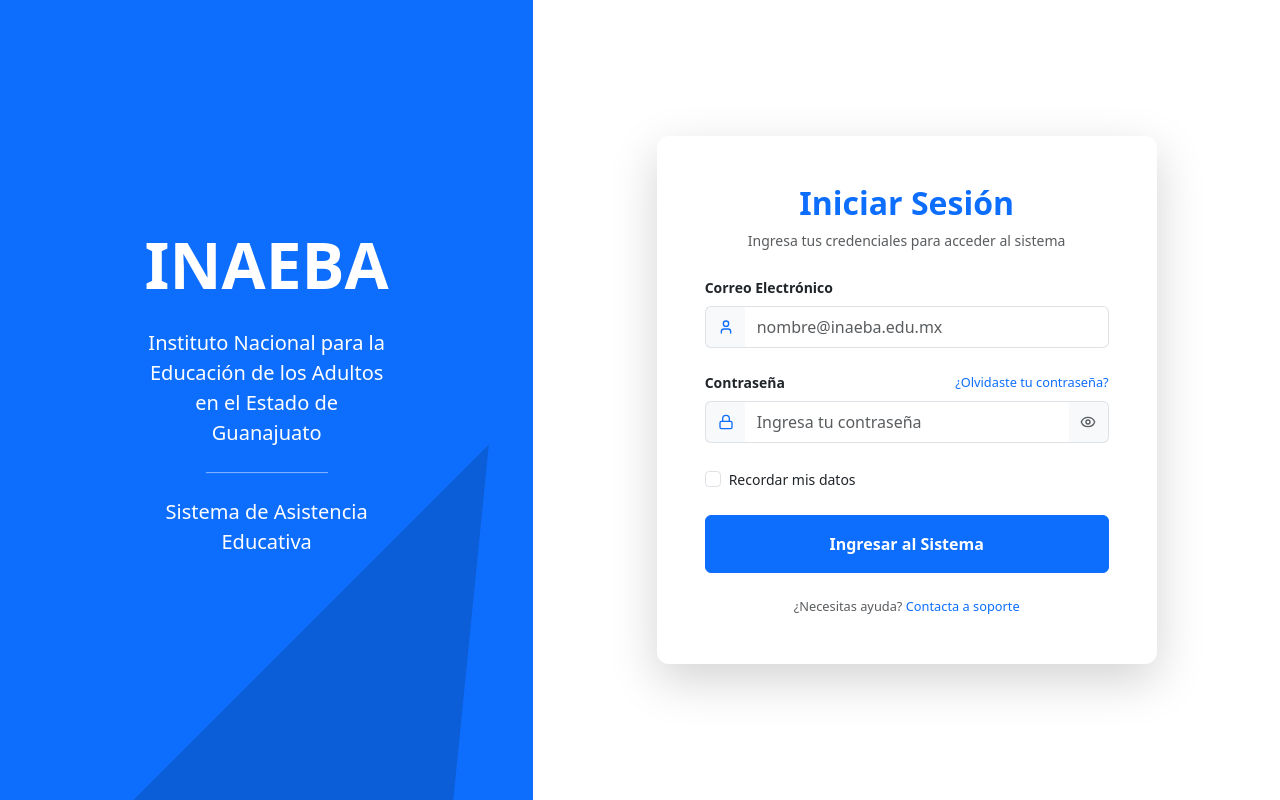
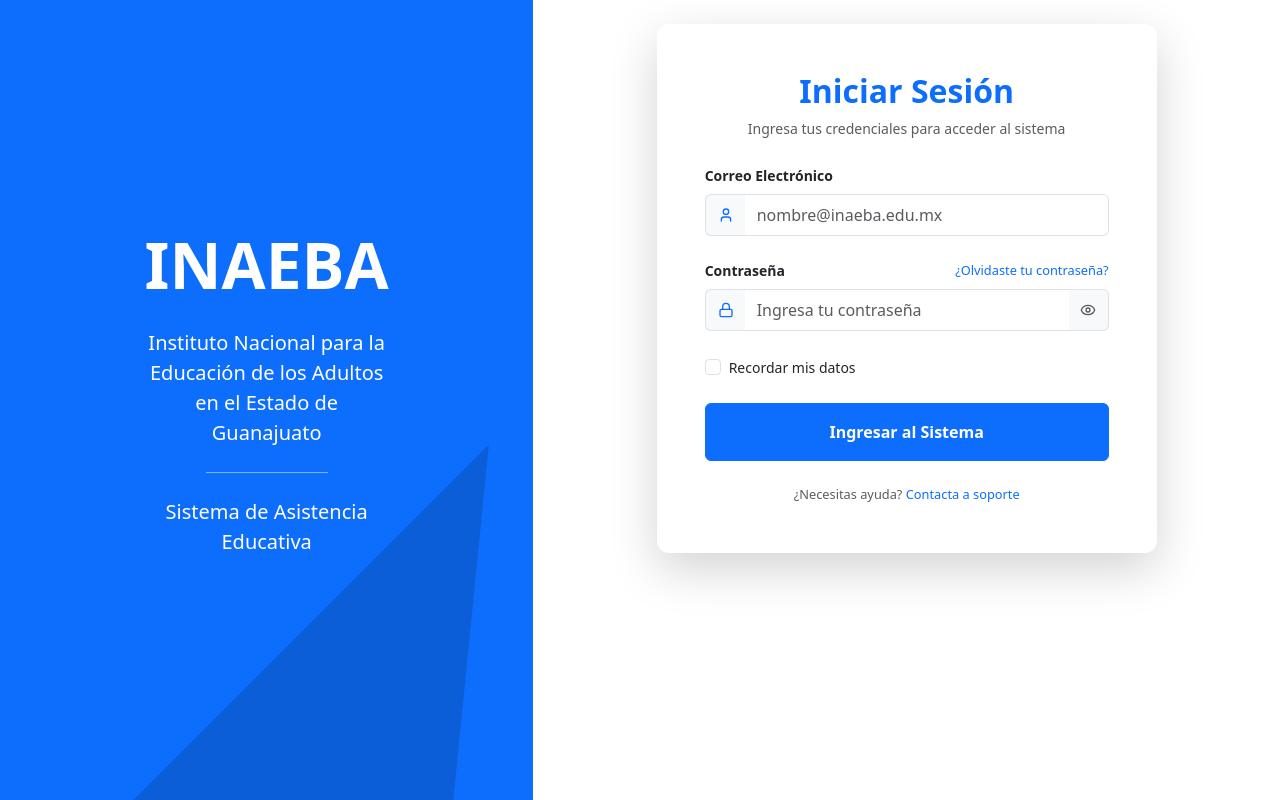
Before and after one commit to IsaacCanoH/Frontend_RVA, a React (Vite) app: page / in a window 1280 px wide. Built offline with nearby package versions, Linux system fonts and the light colour scheme.

Commit message:
Correccion H

```diff
--- a/src/components/Auth/Login.jsx
+++ b/src/components/Auth/Login.jsx
@@ -3,7 +3,7 @@
 import LoginHeader from "./LoginHeader"
 import { login } from "../../services/authService"
 import "bootstrap/dist/css/bootstrap.min.css"
-import styles from "../../styles/Login.module.css"
+import styles from "../../styles/login.module.css"
 import { useLoader } from "../../context/LoaderContext"
 
 const LoginPage = () => {
@@ -48,7 +48,7 @@
     <div className="container-fluid p-0 min-vh-100">
       <div className="row g-0 min-vh-100">
         <LoginHeader styles={styles} />
-        <div className="col-lg-7 col-12 d-flex align-items-center justify-content-center py-4 py-lg-0">
+        <div className="col-lg-7 col-12 d-flex align-items-start justify-content-center pt-3 pt-lg-4 pb-4">
           <div className="w-100 px-3 px-sm-4 px-lg-5">
             <LoginForm
               formData={formData}
```
